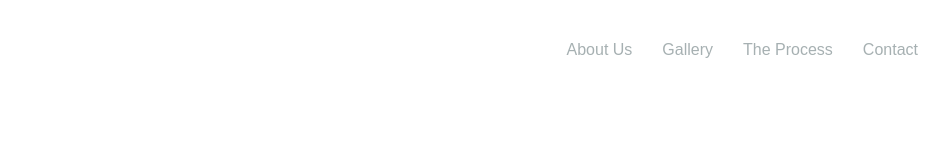
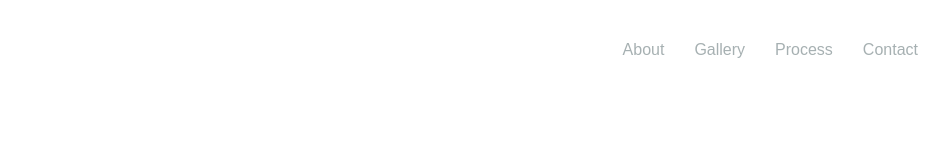
Before and after one commit to ad1m/snowball, a plain HTML site: page index.html in a window 1280 px wide. Shown: the top 160 px of the page, without its empty margins (262-1211 px from the left). Drawn offline with nearby package versions, Linux system fonts and the light colour scheme.

Commit message:
Changed headers

```diff
--- a/index.html
+++ b/index.html
@@ -329,9 +329,9 @@ footer p{
 	<header class="header-top-menu">
 		<h2><a href="#">Home</a></h2>
 		<nav>
-			<li><a href="#box1" style="color:#899698">About Us</a></li>
+			<li><a href="#box1" style="color:#899698">About</a></li>
 			<li><a href="#box3" style="color:#899698">Gallery</a></li>
-			<li><a href="#box4" style="color:#899698">The Process</a></li>
+			<li><a href="#box4" style="color:#899698">Process</a></li>
 			<li><a href="#box6" style="color:#899698">Contact</a></li>
 		</nav>
 	</header>
```
